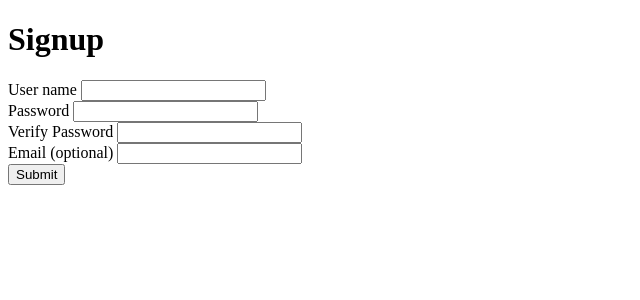
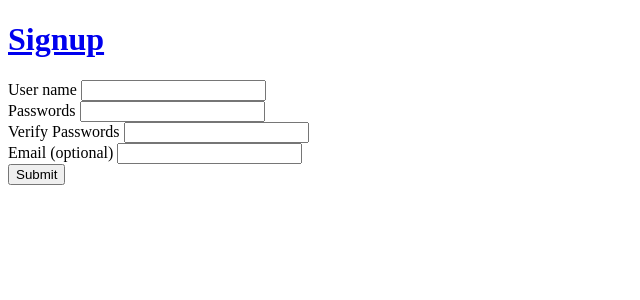
Before and after one commit to victorianassassin/user-signup, a Flask app: page / in a window 1280 px wide. Shown: the top 300 px of the page, without its empty margins (0-640 px from the left). Run offline with Flask 2, Linux system fonts and the light colour scheme.

Commit message:
formed html and add if-statment

```diff
--- a/main.py
+++ b/main.py
@@ -5,30 +5,39 @@ app = Flask(__name__)
 
 app.config['DEBUG'] = True
 
-@app.route ("/welcome", methods=['POST'])
-
-def username():
+@app.route("/signup", methods=['POST'])
+def signup():
     username = request.form['username']
-   #username_escaped = cgi.escape(username, quote=True)
-    password = request.form['password']
-
+    passwords = request.form['passwords']
+    verifypasswords = request.form['verifypasswords']
     email = request.form['email']
 
-    if len(username)< 3 or len(username) > 20:
-        error = " That's not a valid username"
 
-        return print(error)
+    # Need to make if statement goes thru whole 4 conditino instead of return when one first condition meets.
 
-    if len(password)==0 or password < 3 or password > 20:
-        error = " That's not a valid password"
+    if len(username) < 3 or len(username) > 20 or " " in username:
+        #error = " That's not a valid username"
 
-        return redirect("/?error=" + error)
-    if "." and "@" not in email:
-        error = " That's not a valid email"
+        #return render_template('edit.html', error=error)
+        print ("That's not a valid username")
+    if len(passwords) < 3 or len(passwords) > 20 or " " in passwords:
+        error_passwords = " That's not a valid passwords"
 
-        return redirect("/?error=" + error)
+        return render_template('edit.html', error_passwords=error_passwords)
+
+    if not passwords == verifypasswords:
+        error_verifypasswords = " Passwords don't match"
+
+        return render_template('edit.html', error_verifypasswords=error_verifypasswords)
+
+    if len(email) < 3 or len(email) > 20 or " " in email and not ("." in email or "@" in email):
+        error_email = " That's not a valid email"
+
+        return render_template('edit.html', error_email=error_email)
 
     return render_template('confirmation.html', username=username)
+
+
 
 @app.route("/")
 def index():
--- a/templates/base.html
+++ b/templates/base.html
@@ -3,8 +3,14 @@
 <!DOCTYPE html>
 
     <head>
+        <style type="text/css">
+            .error {
+                color: red;
+            }
+        </style>
+
         <title>User-Signup</title>
-        <h1>Signup</h1>
+        <h1><a href="/">Signup</h1></a>
 
 
     </head>
--- a/templates/edit.html
+++ b/templates/edit.html
@@ -2,31 +2,29 @@
 
 {% block content %}
 
-        <form action="">
-            <label for="username">User name</lable>
-            <input id="username" type="text" name="username" />
+        <form action="/signup" method="POST" >
+            <label for="username">User name
+            <input id="username" type="text" name="username" /></label>
+            {% if error %}
+            <span class='error'>{{ error }}</span>
+            {% endif %}
+            </br>
+            <label for="passwords">Passwords
+            <input id="passwords" type="password" name="passwords" /></label>
+             {% if error_passwords %}
+            <span class='error'>{{ error_passwords }}</span>
+            {% endif %}
+            </br>
+            <label for="verifypasswords">Verify Passwords
+            <input id="verifypasswords" type="password" name="verifypasswords" /></label>
+            </br>
+            <label for="email">Email (optional)
+            <input id="email" type="text" name="email" /></label>
+            </br>
 
-        </form>
+            <input type="submit" value="Submit" />
 
-        <form action="">
-            <label for="password">Password</lable>
-            <input id="password" type="password" name="password"/>
 
-        </form>
-
-        <form action="">
-            <label for="verifypassword">Verify Password	</lable>
-            <input id="verifypassword" type="password" name="verifypassword"/>
-        </form>
-
-        <form>
-            <label for="email"> Email (optional)</lable>
-            <input type="text" name="email" />
-
-            </form>
-
-        <form>
-            <input type="submit" value="Submit" />
         </form>
 
 
```
Also changed, not shown: temp.py (added, +18 -0 lines).
